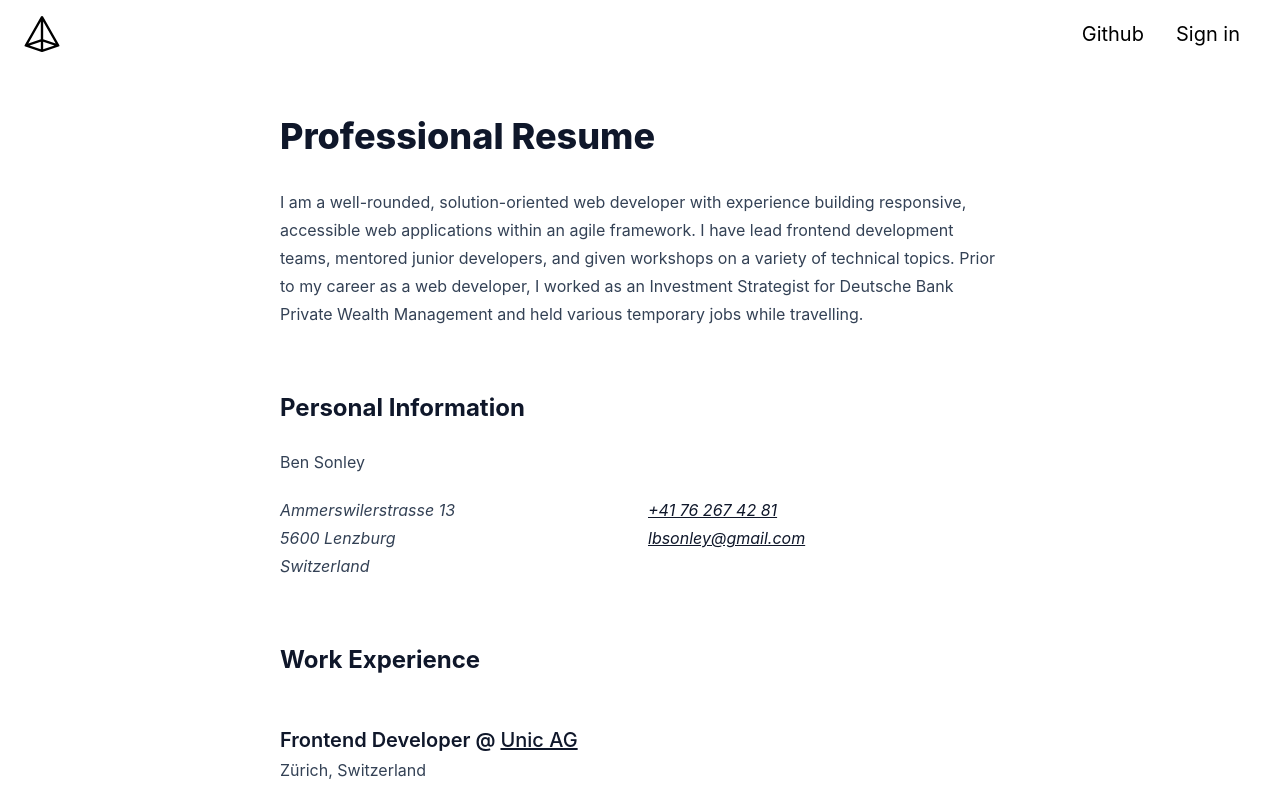
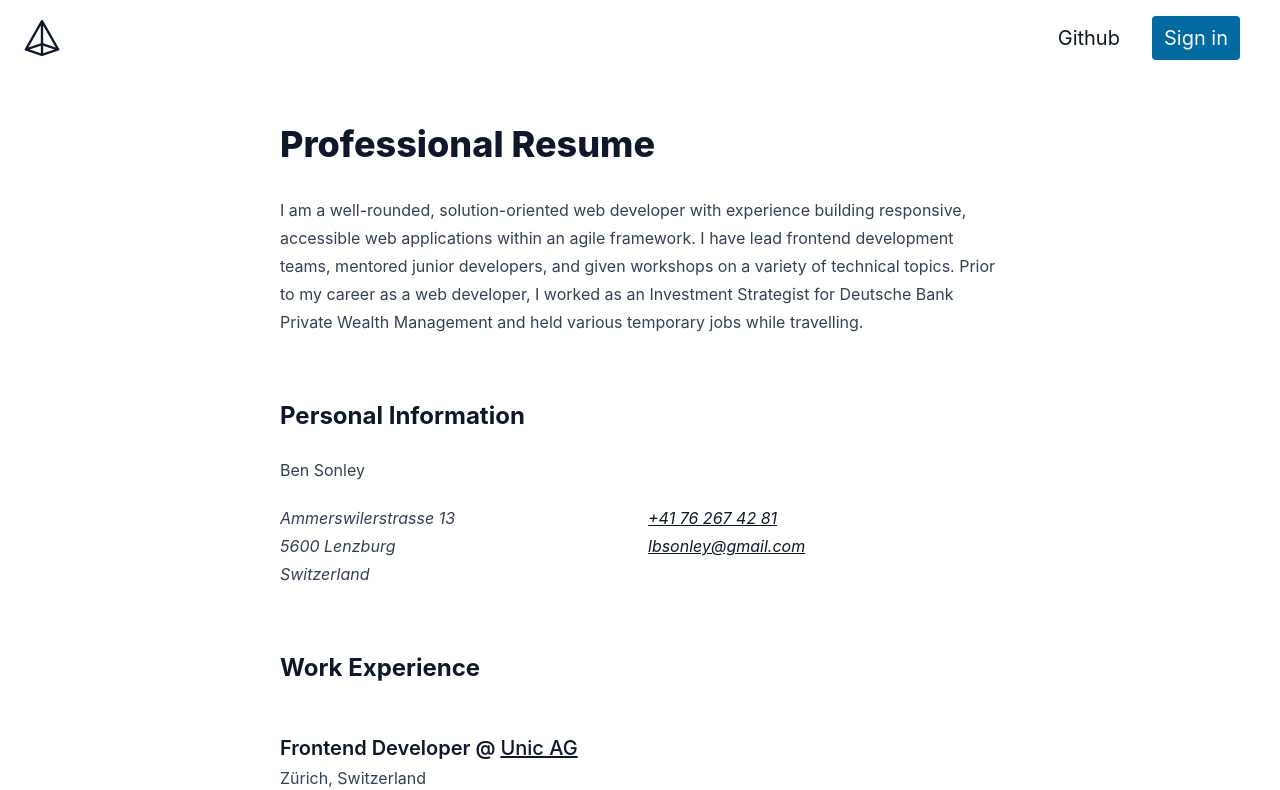
Before and after one commit to lbsonley/bsdc, a Next.js app: page /resume in a window 1280 px wide. Shown: the top 790 px of the page. Built offline with nearby package versions, Linux system fonts and the light colour scheme; no server answers.

Commit message:
feat: style login button

```diff
--- a/components/atoms/login-button.tsx
+++ b/components/atoms/login-button.tsx
@@ -1,16 +1,35 @@
+import classNames from 'classnames';
 import { useSession, signIn, signOut } from 'next-auth/react';
-const LoginButton = () => {
+import { HeaderThemes } from '../layouts/partials/header';
+
+const LoginButton: React.FC<LoginButtonProps> = ({ theme }) => {
   const { data: session } = useSession();
-  if (session) {
-    return (
-      <button onClick={() => signOut({ callbackUrl: '/' })}>Sign out</button>
-    );
-  }
-  return (
-    <button onClick={() => signIn('auth0', { callbackUrl: '/resume' })}>
+
+  const buttonClasses = classNames({
+    btn: true,
+    'btn-primary-inverted': theme === HeaderThemes.light,
+    'btn-primary': theme === HeaderThemes.dark,
+  });
+
+  return session ? (
+    <button
+      className={buttonClasses}
+      onClick={() => signOut({ callbackUrl: '/' })}
+    >
+      Sign out
+    </button>
+  ) : (
+    <button
+      className={buttonClasses}
+      onClick={() => signIn('auth0', { callbackUrl: '/resume' })}
+    >
       Sign in
     </button>
   );
 };
 
+interface LoginButtonProps {
+  theme: HeaderThemes;
+}
+
 export default LoginButton;
--- a/components/layouts/partials/header.tsx
+++ b/components/layouts/partials/header.tsx
@@ -5,7 +5,7 @@ import classNames from 'classnames';
 import { Pyramid } from '../../icons';
 import LoginButton from '../../atoms/login-button';
 
-const Header: React.FC<HeaderProps> = ({ theme } = defaultHeaderProps) => {
+const Header: React.FC<HeaderProps> = ({ theme = HeaderThemes.dark }) => {
   const { data: session } = useSession();
 
   const headerClasses = classNames({
@@ -33,7 +33,7 @@ const Header: React.FC<HeaderProps> = ({ theme } = defaultHeaderProps) => {
       </div>
       <nav className="flex flex-1 w-80">
         <ul className="flex flex-row flex-nowrap flex-1 justify-end w-full text-right">
-          <li className="mx-4">
+          <li className="flex items-center mx-4">
             <a
               href="https://github.com/lbsonley"
               target="_blank"
@@ -43,14 +43,14 @@ const Header: React.FC<HeaderProps> = ({ theme } = defaultHeaderProps) => {
             </a>
           </li>
           {session ? (
-            <li className="mx-4">
+            <li className="flex items-center mx-4">
               <Link href="/resume" passHref>
                 <a>Resume</a>
               </Link>
             </li>
           ) : null}
           <li className="mx-4">
-            <LoginButton />
+            <LoginButton theme={theme} />
           </li>
         </ul>
       </nav>
@@ -67,8 +67,4 @@ type HeaderProps = {
   theme?: HeaderThemes;
 };
 
-const defaultHeaderProps = {
-  theme: HeaderThemes.dark,
-};
-
 export default Header;
--- a/pages/resume/index.tsx
+++ b/pages/resume/index.tsx
@@ -1,11 +1,7 @@
 import React from 'react';
-import { useSession } from 'next-auth/react';
 import MainLayout from '../../components/layouts/main';
 
 const ResumePage = () => {
-  const { data: session } = useSession();
-
-  console.log({ session });
   return (
     <MainLayout>
       <main>
--- a/tailwind.config.js
+++ b/tailwind.config.js
@@ -1,3 +1,6 @@
+/* eslint-disable @typescript-eslint/no-var-requires */
+const plugin = require('tailwindcss/plugin');
+
 module.exports = {
   content: [
     './pages/**/*.{js,ts,jsx,tsx}',
@@ -23,5 +26,23 @@ module.exports = {
       },
     },
   },
-  plugins: [require('@tailwindcss/typography')],
+  plugins: [
+    require('@tailwindcss/typography'),
+    plugin(function ({ addComponents, theme }) {
+      addComponents({
+        '.btn': {
+          padding: `${theme('spacing.2')} ${theme('spacing.3')}`,
+          borderRadius: theme('borderRadius.DEFAULT'),
+        },
+        '.btn-primary': {
+          color: theme('colors.slate.50'),
+          backgroundColor: theme('colors.sky.700'),
+        },
+        '.btn-primary-inverted': {
+          backgroundColor: theme('colors.slate.50'),
+          color: theme('colors.sky.700'),
+        },
+      });
+    }),
+  ],
 };
```
